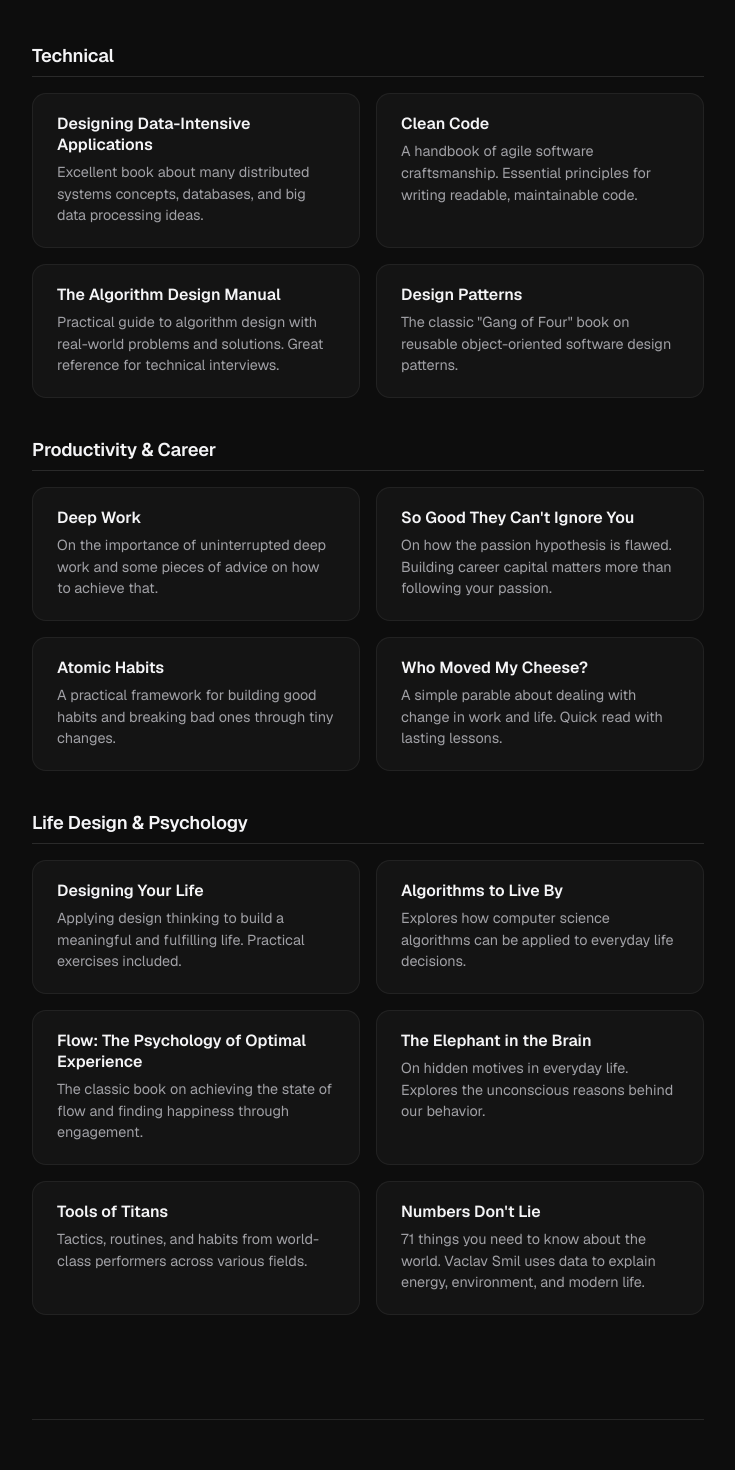
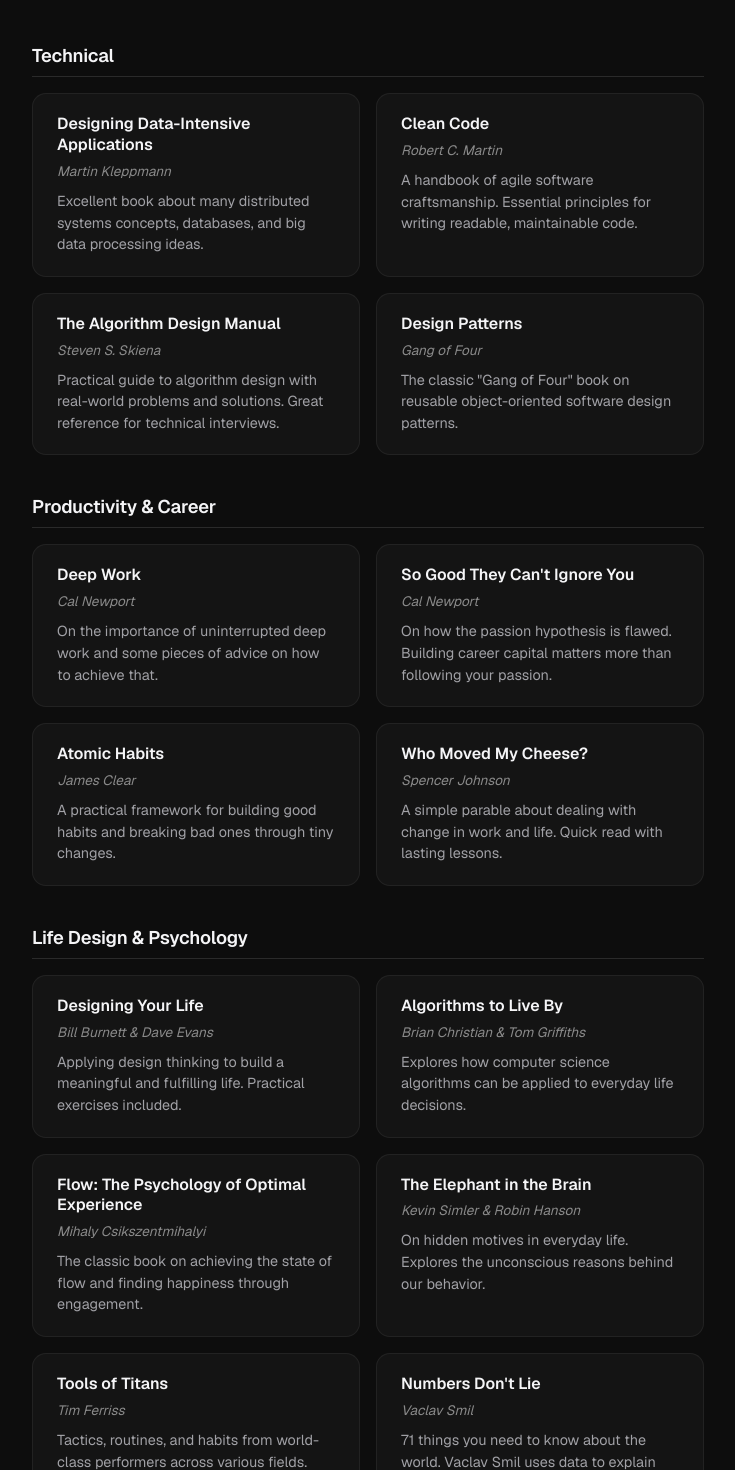
Before and after one commit to Davide-Zamboni/davidzambo.github.io, a Next.js app: page /library in a window 1280 px wide. Shown: the part 240-1710 px from the top of the page, without its empty margins (272-1007 px from the left). Built offline with nearby package versions, Linux system fonts and the light colour scheme.

Commit message:
Add author field to BookCard and update styles (#5)

```diff
--- a/app/library/page.tsx
+++ b/app/library/page.tsx
@@ -12,21 +12,25 @@
     books: [
       {
         title: 'Designing Data-Intensive Applications',
+        author: 'Martin Kleppmann',
         description: 'Excellent book about many distributed systems concepts, databases, and big data processing ideas.',
         url: 'https://dataintensive.net/',
       },
       {
         title: 'Clean Code',
+        author: 'Robert C. Martin',
         description: 'A handbook of agile software craftsmanship. Essential principles for writing readable, maintainable code.',
         url: 'https://www.amazon.com/Clean-Code-Handbook-Software-Craftsmanship/dp/0132350882',
       },
       {
         title: 'The Algorithm Design Manual',
+        author: 'Steven S. Skiena',
         description: 'Practical guide to algorithm design with real-world problems and solutions. Great reference for technical interviews.',
         url: 'https://www.algorist.com/',
       },
       {
         title: 'Design Patterns',
+        author: 'Gang of Four',
         description: 'The classic "Gang of Four" book on reusable object-oriented software design patterns.',
         url: 'https://www.amazon.com/Design-Patterns-Elements-Reusable-Object-Oriented/dp/0201633612',
       },
@@ -37,21 +41,25 @@
     books: [
       {
         title: 'Deep Work',
+        author: 'Cal Newport',
         description: 'On the importance of uninterrupted deep work and some pieces of advice on how to achieve that.',
         url: 'https://calnewport.com/writing/',
       },
       {
         title: 'So Good They Can\'t Ignore You',
+        author: 'Cal Newport',
         description: 'On how the passion hypothesis is flawed. Building career capital matters more than following your passion.',
         url: 'https://calnewport.com/writing/',
       },
       {
         title: 'Atomic Habits',
+        author: 'James Clear',
         description: 'A practical framework for building good habits and breaking bad ones through tiny changes.',
         url: 'https://jamesclear.com/atomic-habits/',
       },
       {
         title: 'Who Moved My Cheese?',
+        author: 'Spencer Johnson',
         description: 'A simple parable about dealing with change in work and life. Quick read with lasting lessons.',
         url: 'https://www.amazon.com/Who-Moved-My-Cheese-Amazing/dp/0399144463',
       },
@@ -62,31 +70,37 @@
     books: [
       {
         title: 'Designing Your Life',
+        author: 'Bill Burnett & Dave Evans',
         description: 'Applying design thinking to build a meaningful and fulfilling life. Practical exercises included.',
-        url: 'https://designingyour.life/',
+        url: 'https://www.amazon.com/Designing-Your-Life-Well-Lived-Joyful/dp/1101875321',
       },
       {
         title: 'Algorithms to Live By',
+        author: 'Brian Christian & Tom Griffiths',
         description: 'Explores how computer science algorithms can be applied to everyday life decisions.',
         url: 'https://algorithmstoliveby.com/',
       },
       {
         title: 'Flow: The Psychology of Optimal Experience',
+        author: 'Mihaly Csikszentmihalyi',
         description: 'The classic book on achieving the state of flow and finding happiness through engagement.',
         url: 'https://www.amazon.com/Flow-Psychology-Experience-Perennial-Classics/dp/0061339202',
       },
       {
         title: 'The Elephant in the Brain',
+        author: 'Kevin Simler & Robin Hanson',
         description: 'On hidden motives in everyday life. Explores the unconscious reasons behind our behavior.',
         url: 'https://www.elephantinthebrain.com/',
       },
       {
         title: 'Tools of Titans',
+        author: 'Tim Ferriss',
         description: 'Tactics, routines, and habits from world-class performers across various fields.',
         url: 'https://tim.blog/tools-of-titans/',
       },
       {
         title: 'Numbers Don\'t Lie',
+        author: 'Vaclav Smil',
         description: '71 things you need to know about the world. Vaclav Smil uses data to explain energy, environment, and modern life.',
         url: 'https://www.amazon.com/Numbers-Dont-Lie-Things-World/dp/0143136224',
       },
@@ -111,6 +125,7 @@
                 <BookCard
                   key={book.title}
                   title={book.title}
+                  author={book.author}
                   description={book.description}
                   url={book.url}
                 />
--- a/app/page.tsx
+++ b/app/page.tsx
@@ -7,7 +7,7 @@
       <h1 className={styles.greeting}>Hi!</h1>
 
       <p>
-        I&apos;m <strong>Davide</strong>, an Italian Software Engineer currently working at <a href="https://www.klarna.com" target="_blank" rel="noopener noreferrer">Klarna</a>.
+        I&apos;m <strong>Davide</strong>, an Italian Software Engineer currently working at <span style={{whiteSpace: 'nowrap'}}><a href="https://www.klarna.com" target="_blank" rel="noopener noreferrer">Klarna</a>.</span>
       </p>
 
       <p>
--- a/components/BookCard.module.css
+++ b/components/BookCard.module.css
@@ -35,9 +35,16 @@
   font-size: 1rem;
   font-weight: 600;
   color: var(--text-primary);
-  margin: 0 0 0.4rem 0;
+  margin: 0 0 0.25rem 0;
   padding-right: 1.5rem;
   transition: color 0.2s ease;
+}
+
+.author {
+  font-size: 0.85rem;
+  color: var(--text-tertiary, rgba(255, 255, 255, 0.5));
+  margin: 0 0 0.5rem 0;
+  font-style: italic;
 }
 
 .description {
--- a/components/BookCard.tsx
+++ b/components/BookCard.tsx
@@ -2,11 +2,12 @@
 
 interface BookCardProps {
   title: string;
+  author: string;
   description: string;
   url: string;
 }
 
-export default function BookCard({ title, description, url }: BookCardProps) {
+export default function BookCard({ title, author, description, url }: BookCardProps) {
   return (
     <a
       href={url}
@@ -15,6 +16,7 @@
       className={styles.card}
     >
       <h3 className={styles.title}>{title}</h3>
+      <p className={styles.author}>{author}</p>
       <p className={styles.description}>{description}</p>
       <div className={styles.arrow}>
         <svg xmlns="http://www.w3.org/2000/svg" width="14" height="14" viewBox="0 0 24 24" fill="none" stroke="currentColor" strokeWidth="2" strokeLinecap="round" strokeLinejoin="round">
```
